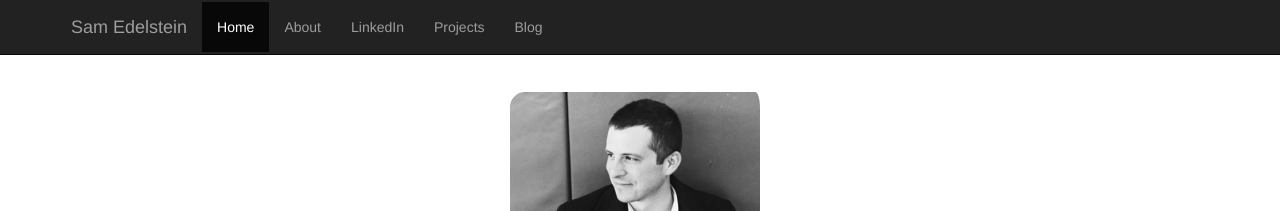
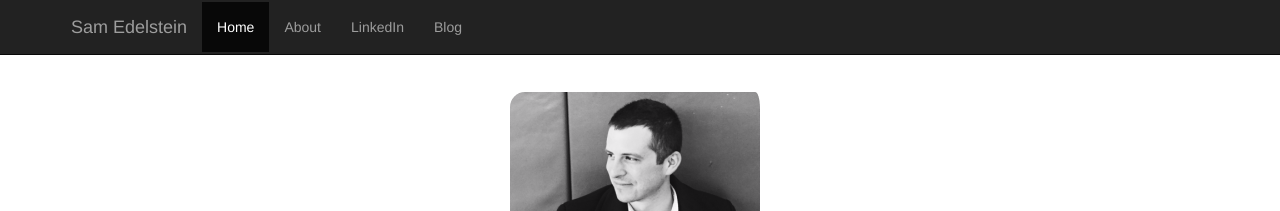
Before and after one commit to samedelstein/samedelstein.github.io, a Jekyll site: the page built from index.html, in a window 1280 px wide. Shown: the top 211 px of the page. Built offline with Jekyll 4.4.1, drawn with Linux system fonts in a browser that asks for light colours; nearby versions of some CDN libraries; library files that are not in the unit come from our copies.

Commit message:
made updates

```diff
--- a/_layouts/default.html
+++ b/_layouts/default.html
@@ -61,8 +61,7 @@
             <li><a href="/">Home</a></li>
             <li><a href="about">About</a></li>
             <li><a href="https://www.linkedin.com/in/samedelstein">LinkedIn</a></li>
-            <li><a href="projects">Projects</a></li>
-            <li class="active"><a href="blog">Blog</a></li>
+            <li class="active"><a href="https://medium.com/@samedelstein">Blog</a></li>
           </ul>
         </div><!--/.nav-collapse -->
       </div>
--- a/index.html
+++ b/index.html
@@ -20,7 +20,6 @@ title: Home
             <li class="active"><a href="/">Home</a></li>
             <li><a href="about">About</a></li>
             <li><a href="https://www.linkedin.com/in/samedelstein">LinkedIn</a></li>
-            <li><a href="projects">Projects</a></li>
             <li><a href="https://medium.com/@samedelstein">Blog</a></li>
           </ul>
         </div><!--/.nav-collapse -->
--- a/projects.html
+++ b/projects.html
@@ -22,8 +22,7 @@ title: Projects
             <li><a href="/">Home</a></li>
             <li><a href="about">About</a></li>
             <li><a href="https://www.linkedin.com/in/samedelstein">LinkedIn</a></li>
-            <li class="active"><a href="projects">Projects</a></li>
-            <li><a href="blog">Blog</a></li>
+            <li><a href="https://medium.com/@samedelstein">Blog</a></li>
           </ul>
         </div><!--/.nav-collapse -->
       </div>
--- a/snowfall.html
+++ b/snowfall.html
@@ -21,7 +21,6 @@ title: Upstate Snowfall
             <li><a href="/">Home</a></li>
             <li><a href="about">About</a></li>
             <li><a href="https://www.linkedin.com/in/samedelstein">LinkedIn</a></li>
-            <li class="active"><a href="projects">Projects</a></li>
             <li><a href="blog">Blog</a></li>
           </ul>
         </div><!--/.nav-collapse -->
```
